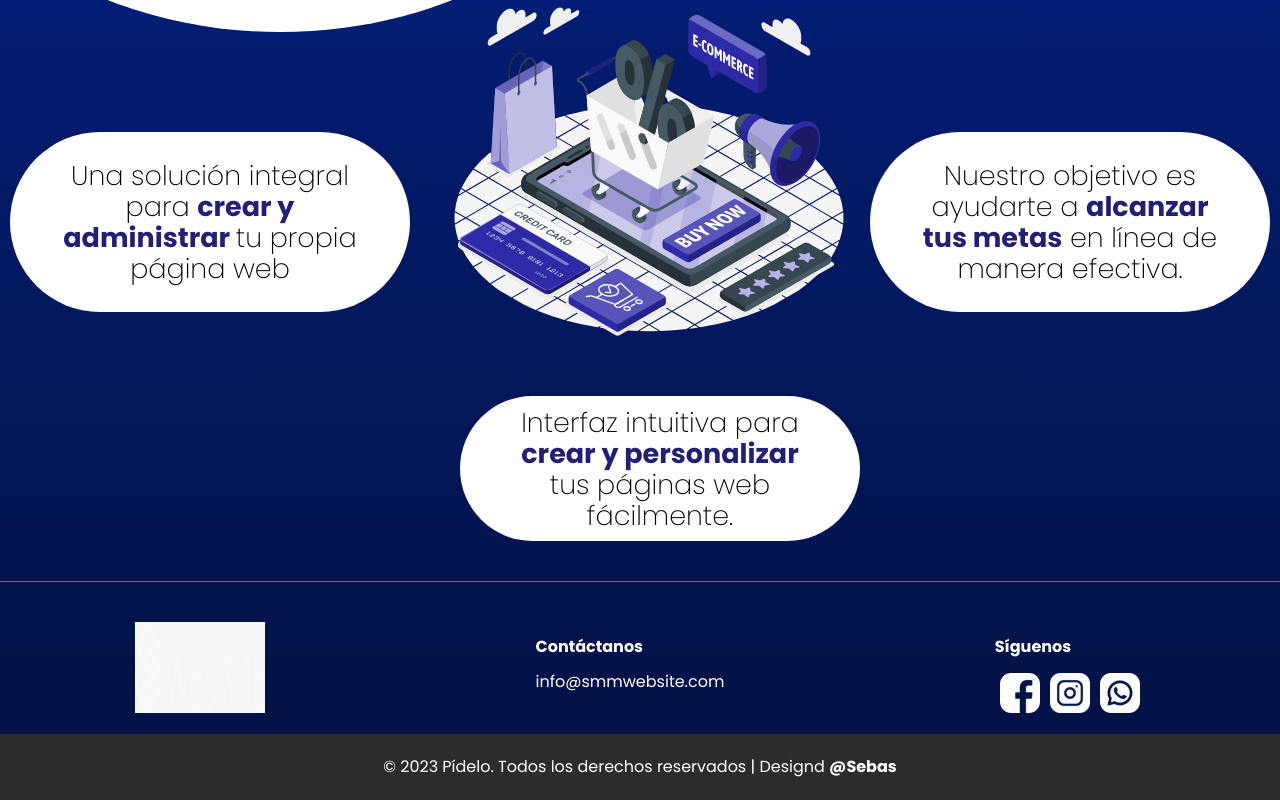
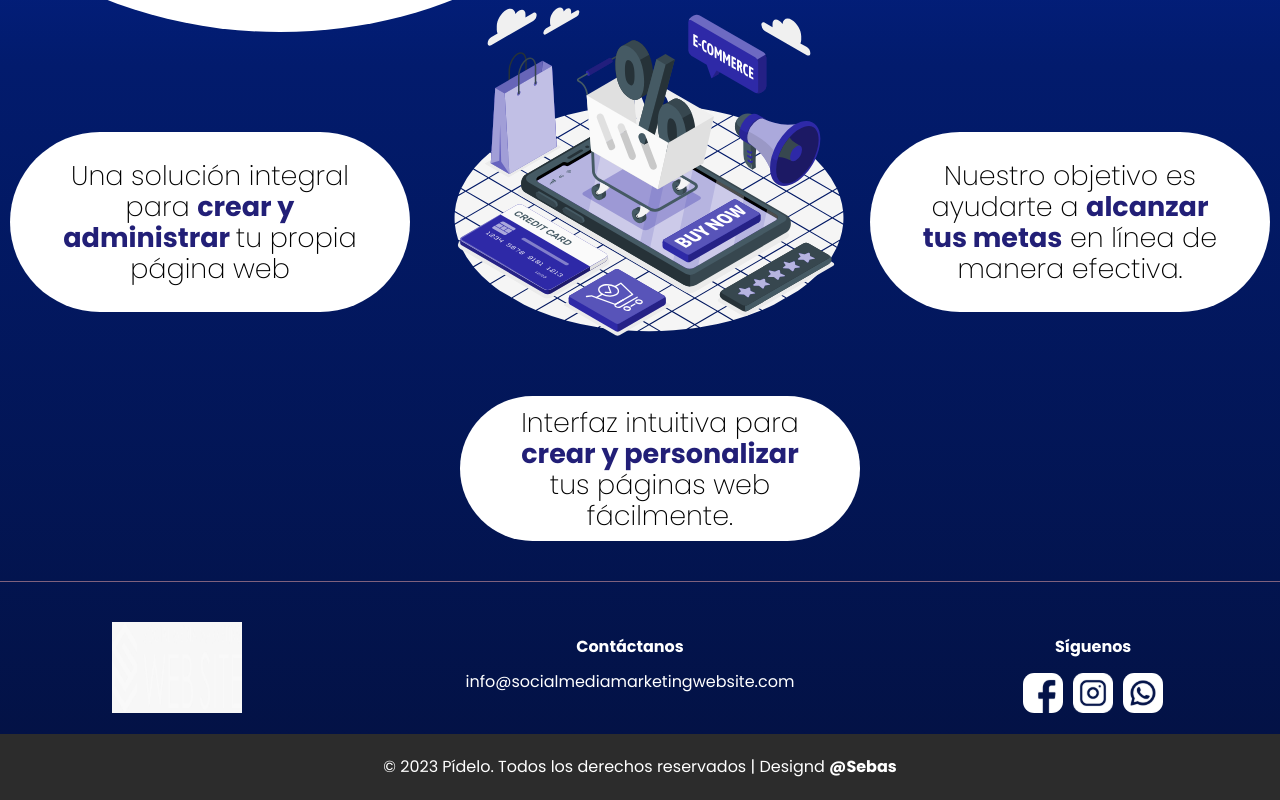
Before and after one commit to SEGR02/pidelo-miguel, a Next.js app: page / in a window 1280 px wide. Shown: the part 668-1468 px from the top of the page. Built offline with nearby package versions, Linux system fonts and the light colour scheme.

Commit message:
Fix from Sebas: New email and align to center

```diff
--- a/src/app/components/Footer.tsx
+++ b/src/app/components/Footer.tsx
@@ -16,7 +16,7 @@ const Footer = () => {
         </div>
         <div>
           <p className={styles.footerTitle}>Contáctanos</p>
-          <p>info@smmwebsite.com</p>
+          <p>info@socialmediamarketingwebsite.com</p>
         </div>
         <div>
           <p className={styles.footerTitle}>Síguenos</p>
--- a/src/app/styles/home.module.css
+++ b/src/app/styles/home.module.css
@@ -174,6 +174,7 @@
 
 .footerTitle {
   font-weight: bold;
+  text-align: center;
 }
 
 .menuMobile {
```
